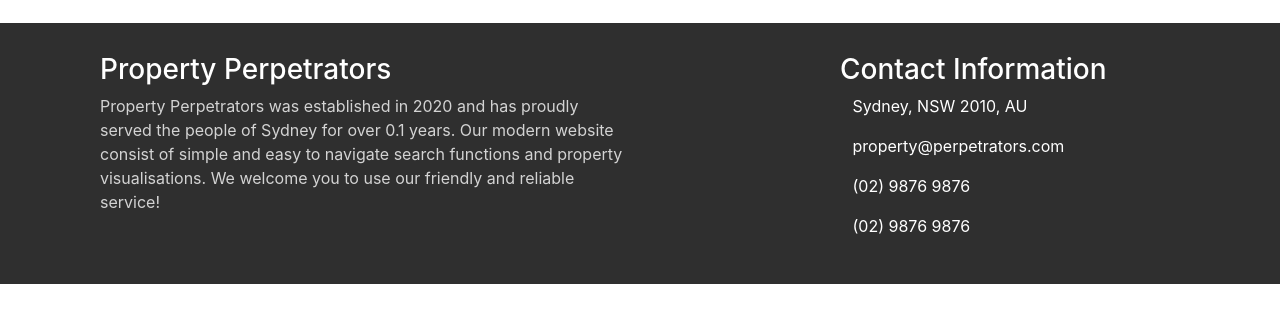
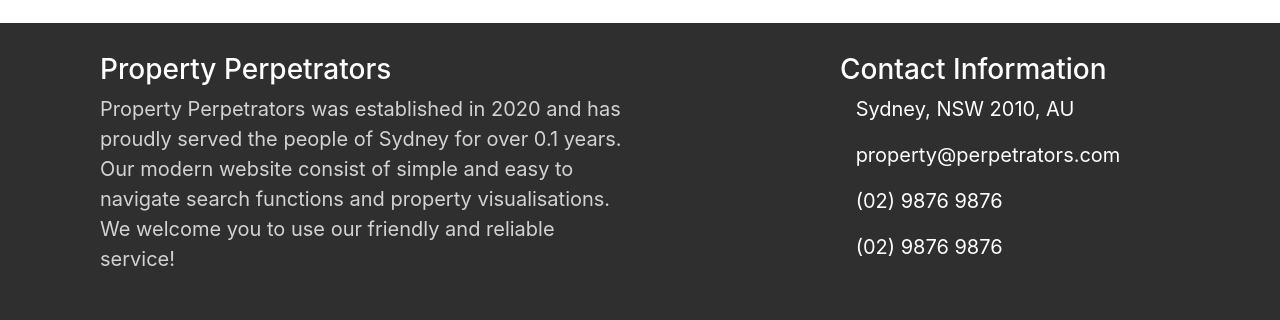
Before and after one commit to RandomRunt/SoftwareCapstoneProject, a Flask app: page /house in a window 1280 px wide. Shown: the part 831-1151 px from the top of the page. Before the commit the page ends 1115 px from the top, so only its background shows below. Run offline with Flask 2, Linux system fonts and the light colour scheme; parts of the project's set-up code (start-up, migrations or seed data) failed here and were passed over; some libraries are stand-ins or nearby versions.

Commit message:
Merge branch 'master' of https://github.com/JamesTreloar/SoftwareCapstoneProject
# Conflicts:
#	templates/base.html

```diff
--- a/templates/base.html
+++ b/templates/base.html
@@ -16,6 +16,9 @@
 
 {%  block navbar %}
 <style>
+  p {
+      font-size: 20px;
+  }
   .navbarText {
       color: white;
   }
--- a/templates/found_property.html
+++ b/templates/found_property.html
@@ -8,7 +8,7 @@
                 padding-top: 50px;
             }
         p {
-            font-size: 14pt;
+            font-size: 20px;
         }
     </style>
 </head>
--- a/templates/generichouse.html
+++ b/templates/generichouse.html
@@ -2,6 +2,9 @@
 {% block page_title %}House Search{% endblock %}
 {% block page_content %}
     <style>
+        p {
+            font-size: 20px;
+        }
         h1{
                     padding-top: 50px;
                 }
--- a/templates/index.html
+++ b/templates/index.html
@@ -9,7 +9,6 @@
         }
         p {
             font-size: 20px;
-
         }
 
         .input-group-text{
--- a/templates/result_of_home_page_search.html
+++ b/templates/result_of_home_page_search.html
@@ -3,6 +3,9 @@
 {% block page_content %}
 <head>
     <style>
+        p {
+            font-size: 20px;
+        }
         h1{padding-top: 50px;}
         .arrow {
             border: solid black;
--- a/templates/suburb.html
+++ b/templates/suburb.html
@@ -5,7 +5,7 @@
 <head>
     <style>
         p {
-            font-size: 14pt;
+            font-size: 20px;
         }
         h2{
                 padding-top: 50px;
--- a/templates/suburb_search.html
+++ b/templates/suburb_search.html
@@ -3,6 +3,10 @@
 {% block page_content %}
     <head>
         <style>
+            p {
+            font-size: 20px;
+            }
+
             h1{
                 padding-top: 50px;
             }
```
